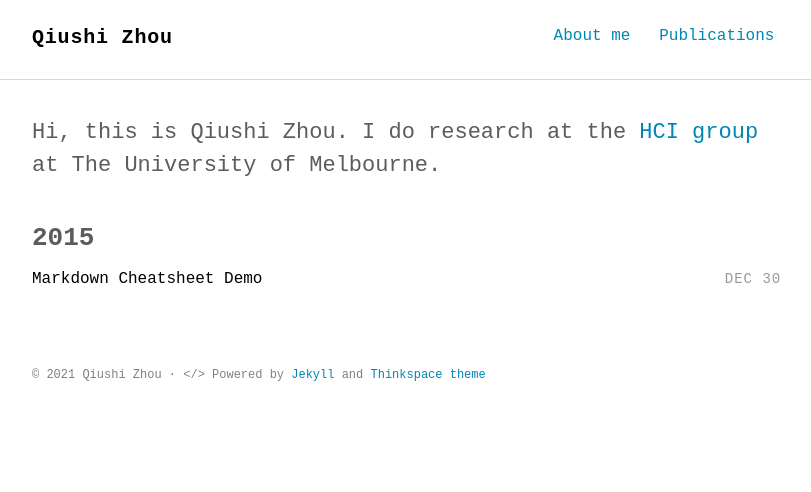
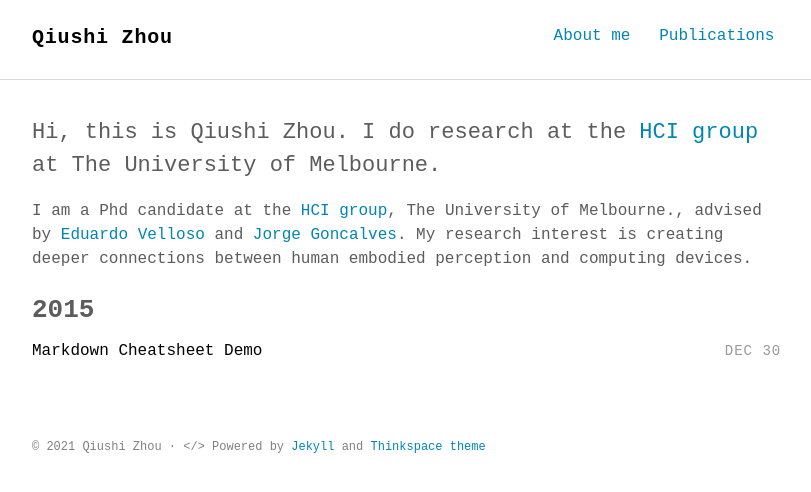
Before and after one commit to qiushi-zhou/qiushi-zhou.github.io, a Jekyll site: the page built from index.html, in a window 1280 px wide. Shown: the top 492 px of the page, without its empty margins (232-1043 px from the left). Built offline with Jekyll 4.4.1, drawn with Linux system fonts in a browser that asks for light colours; some web fonts are replaced; some of the changed lines change nothing that is shown.

Commit message:
restructure

```diff
--- a/_includes/intro.html
+++ b/_includes/intro.html
@@ -1,5 +1,7 @@
 <section class="intro">
   <div class="container">
     <p class="lead">Hi, this is Qiushi Zhou. I do research at the <a href="https://cis.unimelb.edu.au/hci/">HCI group</a> at The University of Melbourne.</p>
+	I am a Phd candidate at the <a href="https://cis.unimelb.edu.au/hci/">HCI group</a>, The University of Melbourne., advised by <a href="https://www.eduardovelloso.com/">Eduardo Velloso</a> and <a href="https://www.jorgegoncalves.com/">Jorge Goncalves</a>. My research interest is creating deeper connections between human embodied perception and computing devices.
+
   </div>
 </section>
--- a/_includes/nav.html
+++ b/_includes/nav.html
@@ -3,7 +3,7 @@
   <div class="container">
     <h1 class="logo"><a href="{{ '/' | prepend: site.baseurl | prepend: site.url }}">{{ site.title_left }}<span>{{ site.title_right }}</span></a></h1>
     <ul class="navbar">
-      <li><a href="{{ '/about' | prepend: site.baseurl | prepend: site.url }}">About me</a></li>
+      <li><a href="{{ '/' | prepend: site.baseurl | prepend: site.url }}">About me</a></li>
 	  <li><a href="{{ '/publications' | prepend: site.baseurl | prepend: site.url }}">Publications</a></li>
       <!-- <li><a href="{{ "/feed.xml" | prepend: site.baseurl | prepend: site.url }}" target="_blank">RSS</a></li> -->
     </ul>
```
